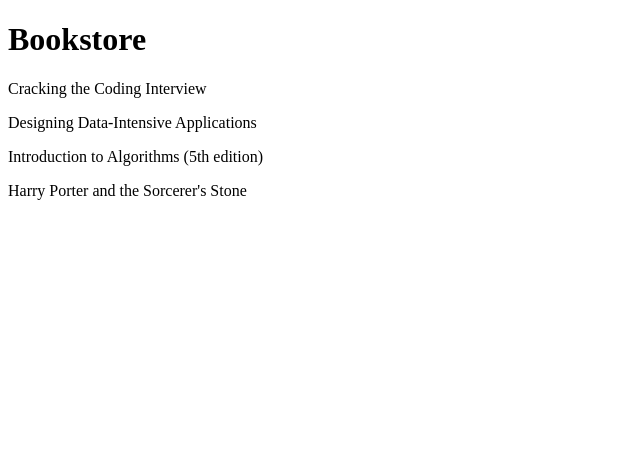
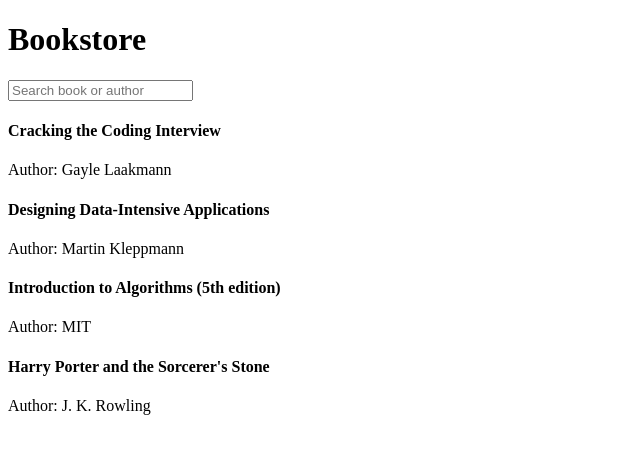
Before and after one commit to tu-vu/bookstore, a React (Create React App) app: page / in a window 1280 px wide. Shown: the top 454 px of the page, without its empty margins (0-640 px from the left). Built offline with nearby package versions, Linux system fonts and the light colour scheme; data requests are answered from the project's data file.

Commit message:
Add search for books function

```diff
--- a/src/components/App.tsx
+++ b/src/components/App.tsx
@@ -1,15 +1,18 @@
 import * as React from "react";
 import Books from "./Books";
+import Form from "./Form";
 import bookService from "../services/books";
 import { useState, useEffect } from "react";
 
 const App = () => {
   const [books, setBooks] = useState([]);
+  const [filterBooks, setFilterBooks] = useState(books);
 
   useEffect(() => {
     const fetchBooks = async () => {
       const initialBooks = await bookService.getAll();
       setBooks(initialBooks);
+      setFilterBooks(initialBooks);
     };
     fetchBooks();
   }, []);
@@ -18,7 +21,9 @@
     <div className="App">
       <h1>Bookstore</h1>
 
-      <Books books={books} />
+      <Form books={books} setFilterBooks={setFilterBooks} />
+
+      <Books books={filterBooks} />
     </div>
   );
 };
--- a/src/components/Book.tsx
+++ b/src/components/Book.tsx
@@ -15,7 +15,8 @@
 export const Book: React.FC<Props> = ({ book }) => {
   return (
     <div>
-      <p>{book.title}</p>
+      <h4>{book.title}</h4>
+      <p>Author: {book.author}</p>
     </div>
   );
 };
--- /dev/null
+++ b/src/components/Form.tsx
@@ -0,0 +1,43 @@
+import * as React from "react";
+import { IBook } from "../components/Book";
+import { useState, useEffect } from "react";
+
+type Props = {
+  books: IBook[];
+  setFilterBooks: Function;
+};
+
+const Form: React.FC<Props> = ({ books, setFilterBooks }) => {
+  const [search, setSearch] = useState("");
+
+  useEffect(() => {
+    if (search.length > 0) {
+      const lowerCasedSearch = search.toLowerCase();
+      setFilterBooks(
+        books.filter(
+          (book) =>
+            book.title.toLowerCase().includes(lowerCasedSearch) ||
+            book.author.toLowerCase().includes(lowerCasedSearch)
+        )
+      );
+    } else {
+      setFilterBooks(books);
+    }
+  }, [books, search, setFilterBooks]);
+
+  const handleChange = (e: React.FormEvent<HTMLInputElement>) => {
+    setSearch(e.currentTarget.value);
+  };
+
+  return (
+    <div>
+      <input
+        value={search}
+        placeholder="Search book or author"
+        onChange={handleChange}
+      />
+    </div>
+  );
+};
+
+export default Form;
```
